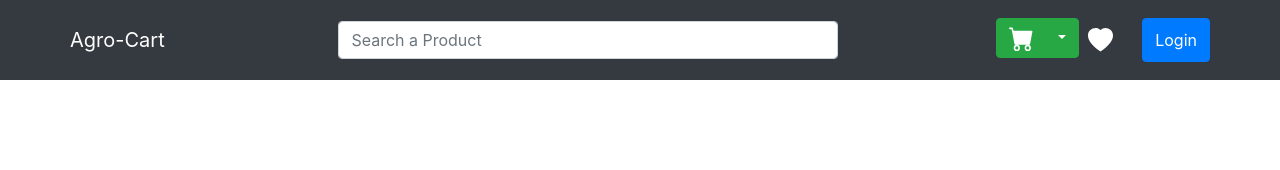
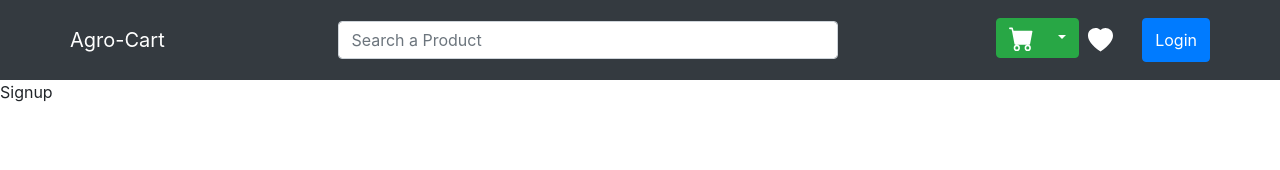
Before and after one commit to swapnaliss/Agrocart, a React (Create React App) app in the folder my-agrocart/: page /signup in a window 1280 px wide. Before the commit this address had no page. Shown: the top 170 px of the page. Built offline with nearby package versions, Linux system fonts and the light colour scheme; what miragejs would draw is missing.

Commit message:
feat:routing for signup page

```diff
--- a/my-agrocart/src/App.js
+++ b/my-agrocart/src/App.js
@@ -6,7 +6,8 @@ import Cart from "./componets/Cart";
 import ProductListingPage from "./componets/ProductListingPage";
 import { BrowserRouter, Route, Routes } from "react-router-dom";
 import SingleProductPage from "./componets/SingleProductPage";
-import Login from "./componets/Login"
+import Login from "./componets/Login";
+import Signup from "./componets/Signup";
 
 function App() {
   return (
@@ -20,8 +21,7 @@ function App() {
         <Route exact path="/productlistingpage" element={<ProductListingPage/>} />
         <Route exact path="/singleproductpage" element={<SingleProductPage/>} />
         <Route exact path="/login" element={<Login/>} />
-
-
+        <Route exact path="/signup" element={<Signup/>} />
         </Routes>
       </div>
     </BrowserRouter>
--- /dev/null
+++ b/my-agrocart/src/componets/Signup.js
@@ -0,0 +1,9 @@
+import React from 'react'
+
+const Signup = () => {
+  return (
+    <div>Signup</div>
+  )
+}
+
+export default Signup
```
